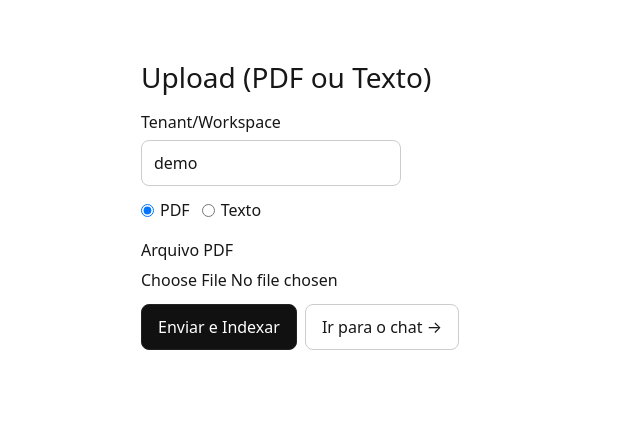
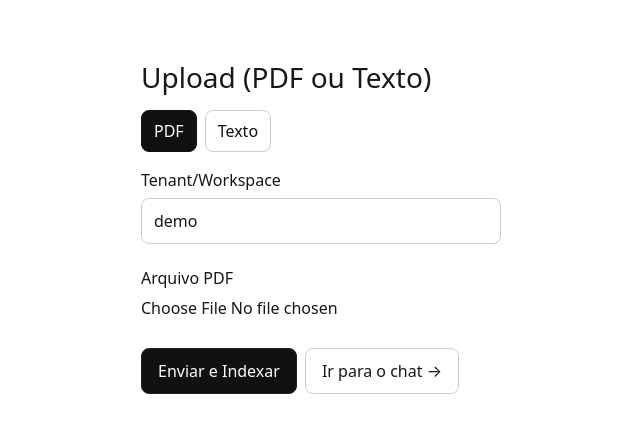
Before and after one commit to Luizbragga/rag-faq-bot, a Next.js app: page /upload in a window 1280 px wide. Shown: the top 432 px of the page, without its empty margins (105-745 px from the left). Built offline with nearby package versions, Linux system fonts and the light colour scheme.

Commit message:
feat(upload): UI com abas PDF/Texto e seed manual

```diff
--- a/src/app/upload/page.tsx
+++ b/src/app/upload/page.tsx
@@ -1,55 +1,44 @@
 // src/app/upload/page.tsx
-"use client"; // ← tem que vir primeiro
+"use client";
 export const dynamic = "force-dynamic";
 
 import { useState } from "react";
 
-type Mode = "pdf" | "text";
+type Tab = "pdf" | "text";
 
 export default function UploadPage() {
+  console.log("UI build: tabs PDF+Texto carregada"); // marcador visual de versão
+  const [tab, setTab] = useState<Tab>("pdf");
+
+  // comuns
   const [tenantId, setTenantId] = useState("demo");
-  const [mode, setMode] = useState<Mode>("pdf");
+  const [busy, setBusy] = useState(false);
+  const [log, setLog] = useState<string[]>([]);
+  const push = (m: string) => setLog((l) => [...l, m]);
 
   // PDF
   const [file, setFile] = useState<File | null>(null);
 
-  // TEXTO
-  const [textName, setTextName] = useState("texto-manual");
-  const [textBody, setTextBody] = useState("");
+  // Texto
+  const [seedName, setSeedName] = useState("seed-manual");
+  const [seedText, setSeedText] = useState("");
 
-  // UI
-  const [busy, setBusy] = useState(false);
-  const [log, setLog] = useState<string[]>([]);
-
-  function push(msg: string) {
-    setLog((l) => [...l, msg]);
-  }
-
-  async function backfillEmbeddings() {
-    push(
-      "Gerando embeddings… (primeira vez pode demorar por causa do download do modelo)"
-    );
+  async function backfill() {
+    push("Gerando embeddings (pode demorar na 1ª vez)...");
     const r = await fetch(
       `/api/embeddings/backfill?tenantId=${encodeURIComponent(
         tenantId
-      )}&limit=2000`,
+      )}&limit=1024`,
       { method: "POST" }
     );
     const j = await r.json();
     if (!j.ok) throw new Error(j.error || "Falha no backfill");
-    push(`OK: ${j.processed} chunk(s) vetorizado(s).`);
+    push(`OK: ${j.processed} chunk(s) vetorizaram.`);
   }
 
-  async function onSubmit(e: React.FormEvent) {
-    e.preventDefault();
-    setBusy(true);
-    setLog([]);
-
-    try {
-      if (mode === "pdf") {
+  async function submitPdf() {
     if (!file) throw new Error("Selecione um PDF");
-        push("Enviando PDF…");
-
+    push("Enviando PDF...");
     const fd = new FormData();
     fd.append("tenantId", tenantId);
     fd.append("file", file);
@@ -59,30 +48,38 @@ export default function UploadPage() {
     if (!j1.ok) throw new Error(j1.error || "Falha na ingestão do PDF");
 
     push(`OK: documento ${j1.docId} com ${j1.chunks} chunk(s).`);
-        await backfillEmbeddings();
-        push("Pronto! Abra a página /chat e faça perguntas 👇");
-      } else {
-        // TEXT
-        const body = (textBody || "").trim();
-        if (!body) throw new Error("Digite um texto para indexar");
+    await backfill();
+    push("Pronto! Vá para o /chat e pergunte 👇");
+  }
 
-        push("Enviando TEXTO…");
+  async function submitText() {
+    const t = seedText.trim();
+    if (!t) throw new Error("Digite algum texto");
+    push("Criando documento de texto...");
     const r1 = await fetch("/api/ingest/text", {
       method: "POST",
       headers: { "Content-Type": "application/json" },
       body: JSON.stringify({
         tenantId,
-            name: textName || `seed-${new Date().toISOString().slice(0, 19)}`,
-            text: body,
+        name: seedName || "seed-manual",
+        text: t,
       }),
     });
     const j1 = await r1.json();
     if (!j1.ok) throw new Error(j1.error || "Falha na ingestão do texto");
 
     push(`OK: documento ${j1.docId} com ${j1.chunks} chunk(s).`);
-        await backfillEmbeddings();
-        push("Pronto! Abra a página /chat e faça perguntas 👇");
+    await backfill();
+    push("Pronto! Vá para o /chat e pergunte 👇");
   }
+
+  async function onSubmit(e: React.FormEvent) {
+    e.preventDefault();
+    setBusy(true);
+    setLog([]);
+    try {
+      if (tab === "pdf") await submitPdf();
+      else await submitText();
     } catch (err: any) {
       push("Erro: " + (err?.message || String(err)));
     } finally {
@@ -90,60 +87,73 @@ export default function UploadPage() {
     }
   }
 
-  return (
-    <main
-      style={{
+  const box: React.CSSProperties = {
     maxWidth: 820,
     margin: "40px auto",
     padding: 16,
     fontFamily: "system-ui, -apple-system, Segoe UI, Roboto, sans-serif",
-      }}
-    >
-      <h1 style={{ fontSize: 28, marginBottom: 12 }}>Upload (PDF ou Texto)</h1>
+  };
 
-      {/* Tenant */}
-      <label style={{ display: "grid", gap: 6, marginBottom: 12 }}>
-        <span>Tenant/Workspace</span>
-        <input
-          value={tenantId}
-          onChange={(e) => setTenantId(e.target.value)}
-          style={{
+  const label: React.CSSProperties = {
+    display: "grid",
+    gap: 6,
+    marginBottom: 10,
+  };
+  const input: React.CSSProperties = {
     padding: "10px 12px",
     borderRadius: 8,
     border: "1px solid #ccc",
-            maxWidth: 260,
-          }}
+    maxWidth: 360,
+  };
+  const btn: React.CSSProperties = {
+    padding: "10px 16px",
+    borderRadius: 8,
+    border: "1px solid #222",
+    background: "#111",
+    color: "#fff",
+  };
+  const btnGhost: React.CSSProperties = {
+    padding: "10px 16px",
+    borderRadius: 8,
+    border: "1px solid #ccc",
+    textDecoration: "none",
+  };
+  const tabBtn = (active: boolean): React.CSSProperties => ({
+    padding: "8px 12px",
+    borderRadius: 8,
+    border: active ? "1px solid #111" : "1px solid #ccc",
+    background: active ? "#111" : "#fff",
+    color: active ? "#fff" : "#111",
+    cursor: "pointer",
+  });
+
+  return (
+    <main style={box}>
+      <h1 style={{ fontSize: 28, marginBottom: 12 }}>Upload (PDF ou Texto)</h1>
+
+      {/* Tabs */}
+      <div style={{ display: "flex", gap: 8, marginBottom: 16 }}>
+        <button onClick={() => setTab("pdf")} style={tabBtn(tab === "pdf")}>
+          PDF
+        </button>
+        <button onClick={() => setTab("text")} style={tabBtn(tab === "text")}>
+          Texto
+        </button>
+      </div>
+
+      <form onSubmit={onSubmit} style={{ display: "grid", gap: 12 }}>
+        <label style={label}>
+          <span>Tenant/Workspace</span>
+          <input
+            style={input}
+            value={tenantId}
+            onChange={(e) => setTenantId(e.target.value)}
+            placeholder="demo"
           />
         </label>
 
-      {/* Modo */}
-      <div style={{ display: "flex", gap: 12, margin: "12px 0 16px" }}>
-        <label style={{ display: "flex", alignItems: "center", gap: 6 }}>
-          <input
-            type="radio"
-            name="mode"
-            value="pdf"
-            checked={mode === "pdf"}
-            onChange={() => setMode("pdf")}
-          />
-          PDF
-        </label>
-        <label style={{ display: "flex", alignItems: "center", gap: 6 }}>
-          <input
-            type="radio"
-            name="mode"
-            value="text"
-            checked={mode === "text"}
-            onChange={() => setMode("text")}
-          />
-          Texto
-        </label>
-      </div>
-
-      <form onSubmit={onSubmit} style={{ display: "grid", gap: 12 }}>
-        {mode === "pdf" ? (
-          <>
-            <label style={{ display: "grid", gap: 6 }}>
+        {tab === "pdf" ? (
+          <label style={label}>
             <span>Arquivo PDF</span>
             <input
               type="file"
@@ -151,66 +161,42 @@ export default function UploadPage() {
               onChange={(e) => setFile(e.target.files?.[0] || null)}
             />
           </label>
-          </>
         ) : (
           <>
-            <label style={{ display: "grid", gap: 6 }}>
+            <label style={label}>
               <span>Nome do documento (opcional)</span>
               <input
-                value={textName}
-                onChange={(e) => setTextName(e.target.value)}
-                style={{
-                  padding: "10px 12px",
-                  borderRadius: 8,
-                  border: "1px solid #ccc",
-                  maxWidth: 320,
-                }}
+                style={input}
+                value={seedName}
+                onChange={(e) => setSeedName(e.target.value)}
+                placeholder="seed-manual"
               />
             </label>
 
-            <label style={{ display: "grid", gap: 6 }}>
-              <span>Texto para indexar</span>
+            <label style={label}>
+              <span>Texto</span>
               <textarea
-                value={textBody}
-                onChange={(e) => setTextBody(e.target.value)}
+                value={seedText}
+                onChange={(e) => setSeedText(e.target.value)}
                 rows={10}
-                placeholder="Cole aqui o texto que deseja indexar…"
                 style={{
-                  padding: "10px 12px",
-                  borderRadius: 8,
-                  border: "1px solid #ccc",
+                  ...input,
                   width: "100%",
+                  maxWidth: "100%",
                   resize: "vertical",
+                  fontFamily: "inherit",
                 }}
+                placeholder="Cole aqui o conteúdo que deseja indexar…"
               />
             </label>
           </>
         )}
 
-        <div style={{ display: "flex", gap: 8 }}>
-          <button
-            type="submit"
-            disabled={busy || (mode === "pdf" ? !file : false)}
-            style={{
-              padding: "10px 16px",
-              borderRadius: 8,
-              border: "1px solid #222",
-              background: "#111",
-              color: "#fff",
-            }}
-          >
+        <div style={{ display: "flex", gap: 8, marginTop: 6 }}>
+          <button type="submit" disabled={busy} style={btn}>
             {busy ? "Processando…" : "Enviar e Indexar"}
           </button>
-
-          <a
-            href="/chat"
-            style={{
-              padding: "10px 16px",
-              borderRadius: 8,
-              border: "1px solid #ccc",
-              textDecoration: "none",
-            }}
-          >
+          <a href="/chat" style={btnGhost}>
             Ir para o chat →
           </a>
         </div>
```
Lines whose indentation alone changed are shown as unchanged.
